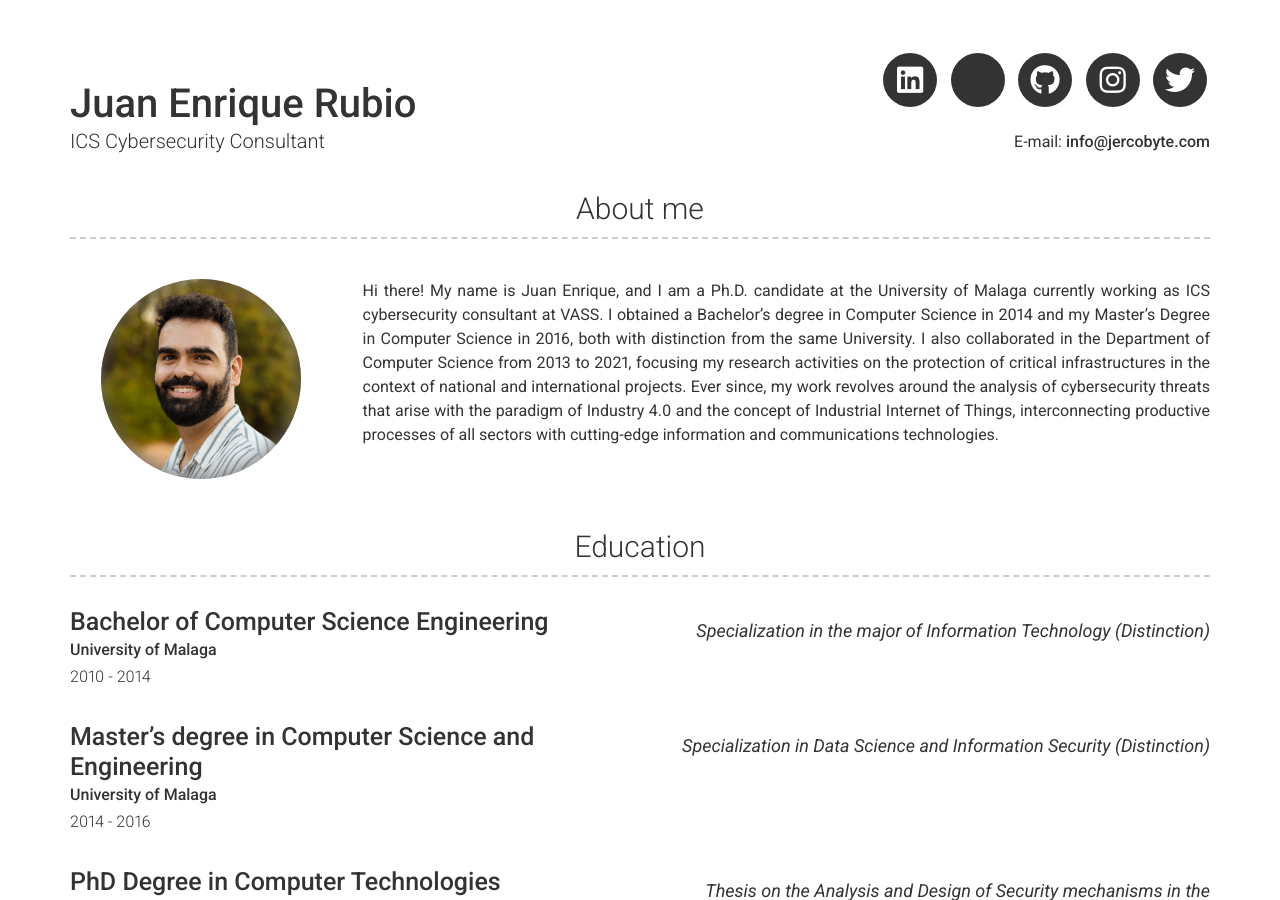
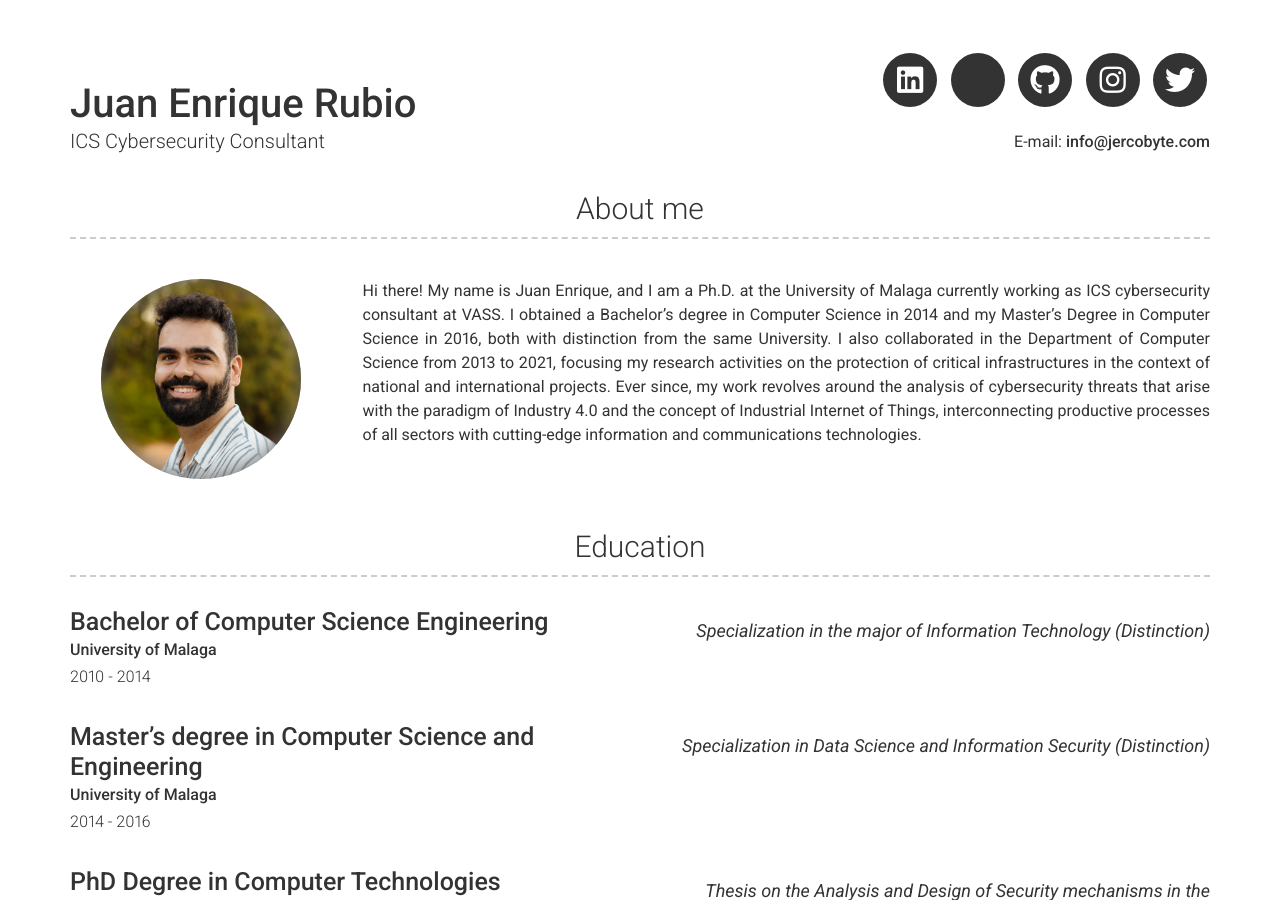
Before and after one commit to jercobyte/jercobyte.github.io, a Jekyll site: the page built from index.md, in a window 1280 px wide and 900 px high. Built offline with Jekyll 4.4.1, drawn with Linux system fonts in a browser that asks for light colours; nearby versions of some CDN libraries; a style sheet for code colours, icons or effects is not loaded.

Commit message:
Update _config.yml

```diff
--- a/_config.yml
+++ b/_config.yml
@@ -46,7 +46,7 @@
 # about_title: About Me (Use this to override about section title)
 about_profile_image: images/profile.jpg
 about_content: | # this will include new lines to allow paragraphs
-  Hi there! My name is Juan Enrique, and I am a Ph.D. candidate at the University of Malaga currently working as ICS cybersecurity consultant at VASS. I obtained a Bachelor's degree in Computer Science in 2014 and my Master's Degree in Computer Science in 2016, both with distinction from the same University. I also collaborated in the Department of Computer Science from 2013 to 2021, focusing my research activities on the protection of critical infrastructures in the context of national and international projects. Ever since, my work revolves around the analysis of cybersecurity threats that arise with the paradigm of Industry 4.0 and the concept of Industrial Internet of Things, interconnecting productive processes of all sectors with cutting-edge information and communications technologies.
+  Hi there! My name is Juan Enrique, and I am a Ph.D. at the University of Malaga currently working as ICS cybersecurity consultant at VASS. I obtained a Bachelor's degree in Computer Science in 2014 and my Master's Degree in Computer Science in 2016, both with distinction from the same University. I also collaborated in the Department of Computer Science from 2013 to 2021, focusing my research activities on the protection of critical infrastructures in the context of national and international projects. Ever since, my work revolves around the analysis of cybersecurity threats that arise with the paradigm of Industry 4.0 and the concept of Industrial Internet of Things, interconnecting productive processes of all sectors with cutting-edge information and communications technologies.
 #  Mr. Juan Enrique is a PhD student at the University of Malaga, who receives funds from the Spanish Ministry of Education under the FPU program. He obtained the Bachelor's degree in Computer Science in 2014 and the Master's Degree in Computer Science in 2016, both with distinction by the same University. He has been a collaborator in the Department of Computer Science since 2013, and his research activities today are focused on the protection of critical infrastructures. In particular, among its publications, we can highlight the analysis of cybersecurity threats that arise with the paradigm of Industry 4.0 and the concept of Industrial Internet of Things, interconnecting productive processes of all sectors with cutting-edge information and communications technologies. In this sense, Juan Enrique also has works in the design of mechanisms that preserve the privacy of users in the context of Smart Grid, and currently works in national and international projects related to these areas.
 
 
```
